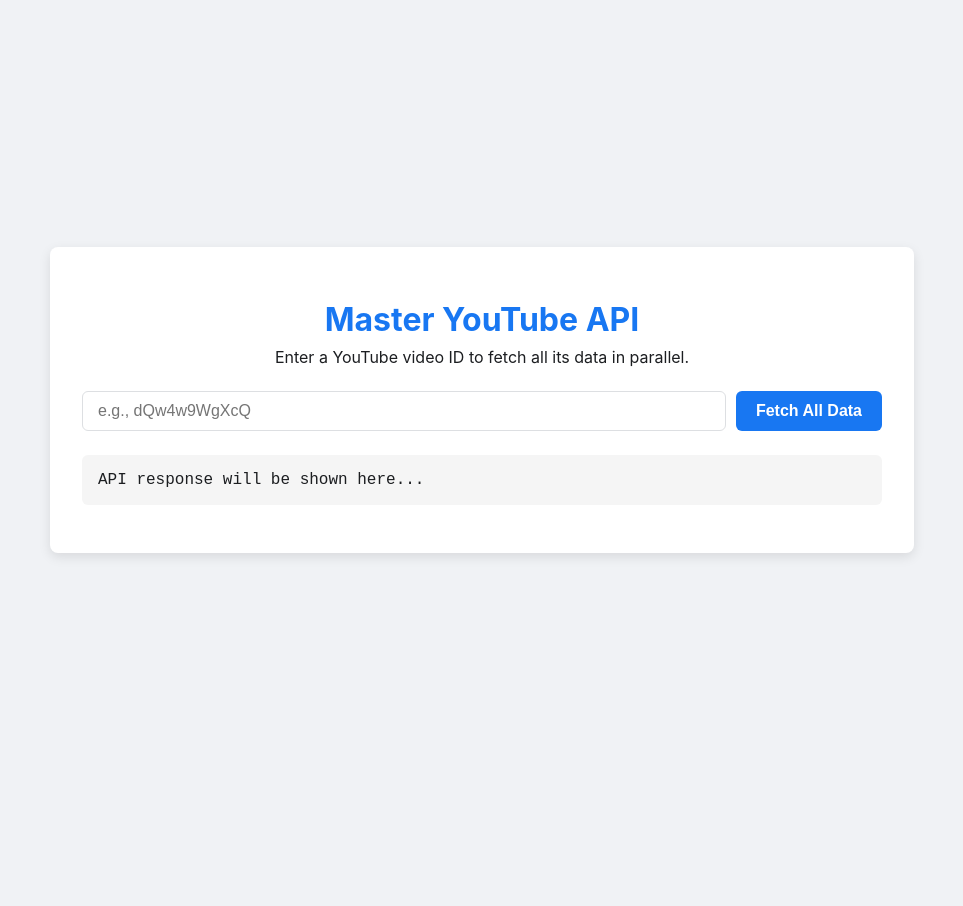
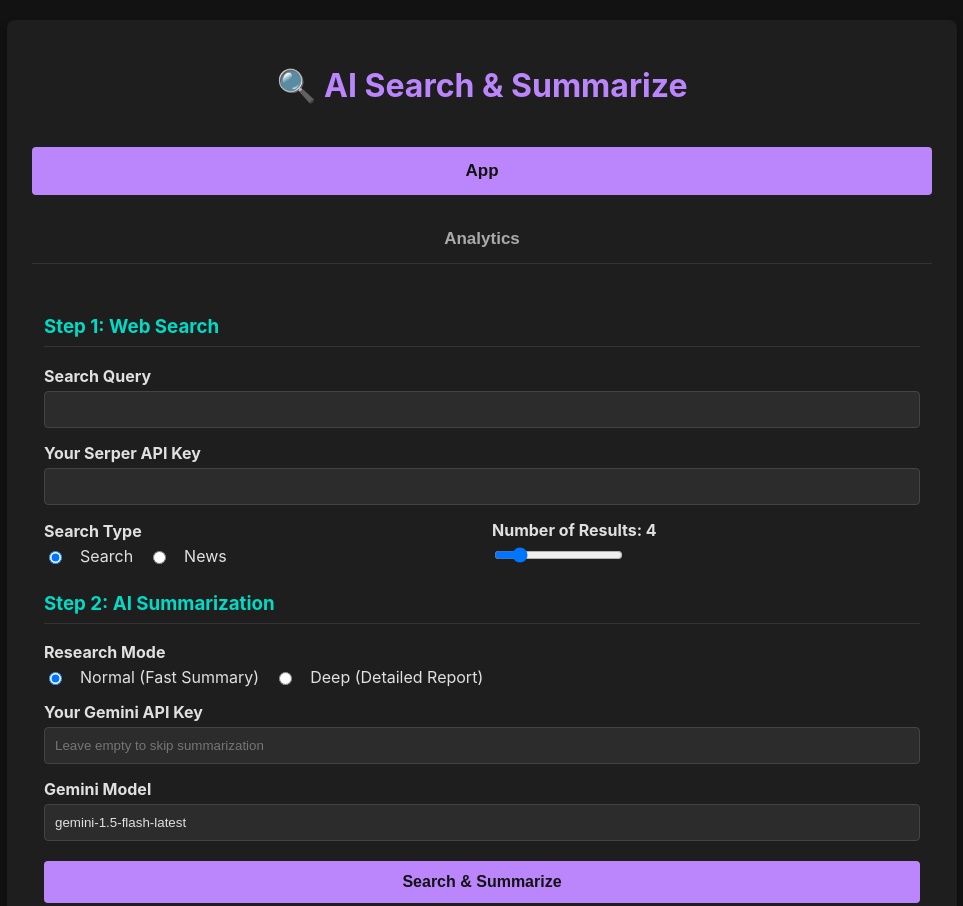
Before and after one commit to badman99dev/youtube-transcript-api, a website: page public/index.html in a window 1280 px wide. Shown: the top 906 px of the page, without its empty margins (158-1121 px from the left). Before the commit the page ends 800 px from the top, so only its background shows below. Drawn offline with nearby package versions, Linux system fonts and the light colour scheme.

Commit message:
Update index.html

```diff
--- a/public/index.html
+++ b/public/index.html
@@ -3,118 +3,148 @@
 <head>
     <meta charset="UTF-8">
     <meta name="viewport" content="width=device-width, initial-scale=1.0">
-    <title>Master YouTube API</title>
-    <style>
-        body {
-            font-family: -apple-system, BlinkMacSystemFont, "Segoe UI", Roboto, Helvetica, Arial, sans-serif;
-            background-color: #f0f2f5;
-            color: #1c1e21;
-            margin: 0;
-            display: flex;
-            justify-content: center;
-            align-items: center;
-            min-height: 100vh;
-        }
-        .container {
-            background-color: #ffffff;
-            padding: 2rem;
-            border-radius: 8px;
-            box-shadow: 0 4px 12px rgba(0, 0, 0, 0.1);
-            width: 90%;
-            max-width: 800px;
-        }
-        h1 {
-            color: #1877f2;
-            text-align: center;
-            margin-bottom: 1.5rem;
-        }
-        .input-group {
-            display: flex;
-            gap: 10px;
-            margin-bottom: 1.5rem;
-        }
-        #videoId {
-            flex-grow: 1;
-            padding: 10px 15px;
-            border: 1px solid #dddfe2;
-            border-radius: 6px;
-            font-size: 16px;
-        }
-        #submitBtn {
-            padding: 10px 20px;
-            background-color: #1877f2;
-            color: white;
-            border: none;
-            border-radius: 6px;
-            font-size: 16px;
-            font-weight: bold;
-            cursor: pointer;
-            transition: background-color 0.2s;
-        }
-        #submitBtn:hover {
-            background-color: #166fe5;
-        }
-        #loader {
-            text-align: center;
-            display: none;
-            margin: 20px 0;
-        }
-        pre {
-            background-color: #f5f5f5;
-            padding: 1rem;
-            border-radius: 6px;
-            white-space: pre-wrap;
-            word-wrap: break-word;
-            font-family: "Courier New", Courier, monospace;
-            max-height: 400px;
-            overflow-y: auto;
-        }
-    </style>
+    <title>Web Search & Summarize UI</title>
+    <link rel="stylesheet" href="style.css">
 </head>
 <body>
     <div class="container">
-        <h1>Master YouTube API</h1>
-        <p style="text-align: center; margin-top: -1rem; margin-bottom: 1.5rem;">Enter a YouTube video ID to fetch all its data in parallel.</p>
-        <div class="input-group">
-            <input type="text" id="videoId" placeholder="e.g., dQw4w9WgXcQ">
-            <button id="submitBtn">Fetch All Data</button>
+        <h1>🔍 AI Search & Summarize</h1>
+        <div class="tabs">
+            <button class="tab-link active" onclick="openTab(event, 'App')">App</button>
+            <button class="tab-link" onclick="openTab(event, 'Analytics')">Analytics</button>
         </div>
-        <div id="loader">Fetching...</div>
-        <pre id="results">API response will be shown here...</pre>
+
+        <div id="App" class="tab-content" style="display: block;">
+            <form id="search-form">
+                <h3>Step 1: Web Search</h3>
+                <label for="query">Search Query</label>
+                <input type="text" id="query" name="query" required>
+
+                <label for="serper_api_key">Your Serper API Key</label>
+                <input type="password" id="serper_api_key" name="serper_api_key" required>
+
+                <div class="row">
+                    <div class="input-group">
+                        <label>Search Type</label>
+                        <div class="radio-group">
+                            <input type="radio" id="st_search" name="search_type" value="search" checked>
+                            <label for="st_search">Search</label>
+                            <input type="radio" id="st_news" name="search_type" value="news">
+                            <label for="st_news">News</label>
+                        </div>
+                    </div>
+                    <div class="input-group">
+                         <label for="num_results">Number of Results: <span id="num-results-value">4</span></label>
+                         <input type="range" id="num_results" name="num_results" min="1" max="20" value="4">
+                    </div>
+                </div>
+
+                <h3>Step 2: AI Summarization</h3>
+                <label>Research Mode</label>
+                 <div class="radio-group">
+                    <input type="radio" id="rm_normal" name="research_mode" value="normal" checked>
+                    <label for="rm_normal">Normal (Fast Summary)</label>
+                    <input type="radio" id="rm_deep" name="research_mode" value="deep">
+                    <label for="rm_deep">Deep (Detailed Report)</label>
+                </div>
+
+                <label for="gemini_api_key">Your Gemini API Key</label>
+                <input type="password" id="gemini_api_key" name="gemini_api_key" placeholder="Leave empty to skip summarization">
+
+                <label for="gemini_model">Gemini Model</label>
+                <input type="text" id="gemini_model" name="gemini_model" value="gemini-1.5-flash-latest">
+
+                <button type="submit" id="submit-button">Search & Summarize</button>
+            </form>
+             <div class="output-container">
+                <label for="output">Result</label>
+                <textarea id="output" rows="20" readonly></textarea>
+            </div>
+        </div>
+
+        <div id="Analytics" class="tab-content">
+            <div class="chart-container">
+                <canvas id="requestsChart"></canvas>
+            </div>
+             <div class="chart-container">
+                <canvas id="avgTimeChart"></canvas>
+            </div>
+        </div>
     </div>
 
+    <!-- UI/Style Files (No changes needed, but for completeness) -->
+    <style>
+        body { font-family: -apple-system, BlinkMacSystemFont, "Segoe UI", Roboto, Helvetica, Arial, sans-serif; background-color: #121212; color: #e0e0e0; margin: 0; padding: 20px; }
+        .container { max-width: 900px; margin: 0 auto; background-color: #1e1e1e; padding: 25px; border-radius: 8px; box-shadow: 0 4px 8px rgba(0,0,0,0.3); }
+        h1 { text-align: center; color: #bb86fc; }
+        h3 { color: #03dac6; border-bottom: 1px solid #333; padding-bottom: 8px; margin-top: 25px; }
+        label { display: block; margin: 15px 0 5px; font-weight: bold; }
+        input[type="text"], input[type="password"], textarea { width: 100%; padding: 10px; background-color: #2c2c2c; border: 1px solid #444; border-radius: 4px; color: #e0e0e0; box-sizing: border-box; }
+        textarea { resize: vertical; }
+        button { width: 100%; padding: 12px; background-color: #bb86fc; color: #121212; border: none; border-radius: 4px; font-size: 16px; font-weight: bold; cursor: pointer; margin-top: 20px; transition: background-color 0.2s; }
+        button:disabled { background-color: #555; cursor: not-allowed; }
+        .row { display: flex; gap: 20px; align-items: center; }
+        .input-group { flex: 1; }
+        .radio-group { display: flex; gap: 15px; align-items: center; }
+        .radio-group label { font-weight: normal; margin: 0; }
+        .tabs { overflow: hidden; border-bottom: 1px solid #333; margin-bottom: 20px; }
+        .tab-link { background-color: inherit; float: left; border: none; outline: none; cursor: pointer; padding: 14px 16px; transition: 0.3s; font-size: 17px; color: #aaa; }
+        .tab-link.active { background-color: #bb86fc; color: #121212; }
+        .tab-content { display: none; padding: 6px 12px; }
+        .chart-container { margin-top: 20px; }
+    </style>
+
+    <script src="https://cdn.jsdelivr.net/npm/chart.js"></script>
     <script>
-        const videoIdInput = document.getElementById('videoId');
-        const submitBtn = document.getElementById('submitBtn');
-        const resultsPre = document.getElementById('results');
-        const loader = document.getElementById('loader');
-
-        submitBtn.addEventListener('click', async () => {
-            const videoId = videoIdInput.value.trim();
-            if (!videoId) {
-                alert('Please enter a YouTube Video ID.');
-                return;
-            }
-            // Naye /api/fetch endpoint ko call karenge
-            const fieldsToFetch = 'details,comments,transcript';
-            const apiUrl = `/api/fetch?id=${videoId}&fields=${fieldsToFetch}`;
-
-            loader.style.display = 'block';
-            resultsPre.textContent = 'Fetching data from multiple sources...';
+        document.addEventListener('DOMContentLoaded', () => {
+            const form = document.getElementById('search-form');
+            const output = document.getElementById('output');
+            const submitButton = document.getElementById('submit-button');
+            const slider = document.getElementById('num_results');
+            const sliderValue = document.getElementById('num-results-value');
+            slider.addEventListener('input', () => { sliderValue.textContent = slider.value; });
+            form.addEventListener('submit', async (e) => {
+                e.preventDefault();
+                output.value = "Searching and summarizing... Please wait.";
+                submitButton.disabled = true;
+                const formData = new FormData(form);
+                const data = Object.fromEntries(formData.entries());
+                data.num_results = parseInt(data.num_results, 10);
+                try {
+                    const response = await fetch('/api/search', {
+                        method: 'POST',
+                        headers: { 'Content-Type': 'application/json' },
+                        body: JSON.stringify(data)
+                    });
+                    const result = await response.json();
+                    output.value = result.result;
+                } catch (error) {
+                    output.value = "An error occurred: " + error.message;
+                } finally {
+                    submitButton.disabled = false;
+                }
+            });
+            loadAnalytics();
+        });
+        function openTab(evt, tabName) {
+            document.querySelectorAll(".tab-content").forEach(tc => tc.style.display = "none");
+            document.querySelectorAll(".tab-link").forEach(tl => tl.classList.remove("active"));
+            document.getElementById(tabName).style.display = "block";
+            evt.currentTarget.classList.add("active");
+        }
+        let requestsChart, avgTimeChart;
+        async function loadAnalytics() {
             try {
-                const response = await fetch(apiUrl);
+                const response = await fetch('/api/analytics');
                 const data = await response.json();
-                if (!response.ok) {
-                    resultsPre.textContent = `Error: ${data.error || 'Something went wrong'}`;
-                } else {
-                    resultsPre.textContent = JSON.stringify(data, null, 2);
-                }
-            } catch (error) {
-                resultsPre.textContent = `An unexpected error occurred: ${error.message}`;
-            } finally {
-                loader.style.display = 'none';
-            }
-        });
+                const reqCtx = document.getElementById('requestsChart').getContext('2d');
+                if(requestsChart) requestsChart.destroy();
+                requestsChart = new Chart(reqCtx, { type: 'bar', data: { labels: data.requestsData.map(d => d.date), datasets: [{ label: 'Daily Requests', data: data.requestsData.map(d => d.count), backgroundColor: 'rgba(187, 134, 252, 0.6)' }] }});
+                const timeCtx = document.getElementById('avgTimeChart').getContext('2d');
+                if(avgTimeChart) avgTimeChart.destroy();
+                avgTimeChart = new Chart(timeCtx, { type: 'bar', data: { labels: data.avgTimeData.map(d => d.date), datasets: [{ label: 'Avg. Response Time (s)', data: data.avgTimeData.map(d => d.avg_time), backgroundColor: 'rgba(3, 218, 198, 0.6)' }] }});
+            } catch (error) { console.error("Failed to load analytics:", error); }
+        }
     </script>
 </body>
 </html>
```
